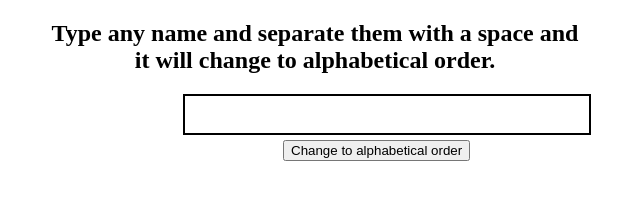
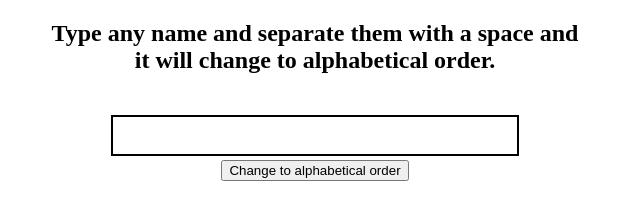
Before and after one commit to User-1289/ImArz, a plain HTML site: page index.html in a window 1280 px wide. Shown: the whole page, without its empty margins (325-965 px from the left). Drawn offline with Linux system fonts and the light colour scheme.

Commit message:
Add files via upload

```diff
--- a/index.html
+++ b/index.html
@@ -2,18 +2,15 @@
 <html lang="en">
 <head>
 <meta name="viewport" content="width=device-width, initial-scale=1.0">
-<title>Alphabetical order</title>
+<title>Alphabetical order copy </title>
 <style>
 #text{
 width:400px;
 height:35px;
 font-size:20px;
 border: 2px solid black;
-align-items:left;
-position:relative;
-left:500px;
 }
-button{
+.buttont{
 position:relative;
 left:600px;
 top:5px;
@@ -34,8 +31,10 @@ text-align:center;
 </head>
 <body id="body">
 <h2>Type any name and separate them with a space and<br> it will change to alphabetical order.</h2>
-<input id="text"type="text"><br>
-<button onclick="alpha()">Change to alphabetical order</button>
+<table align="center">
+<tr> <td align="center"><input id="text"type="text"></td></tr><br>
+<tr> <td align="center"><button onclick="alpha()">Change to alphabetical order</button></td> </tr>
+</table>
 <div id="div"></div>
 <script>
 
```
